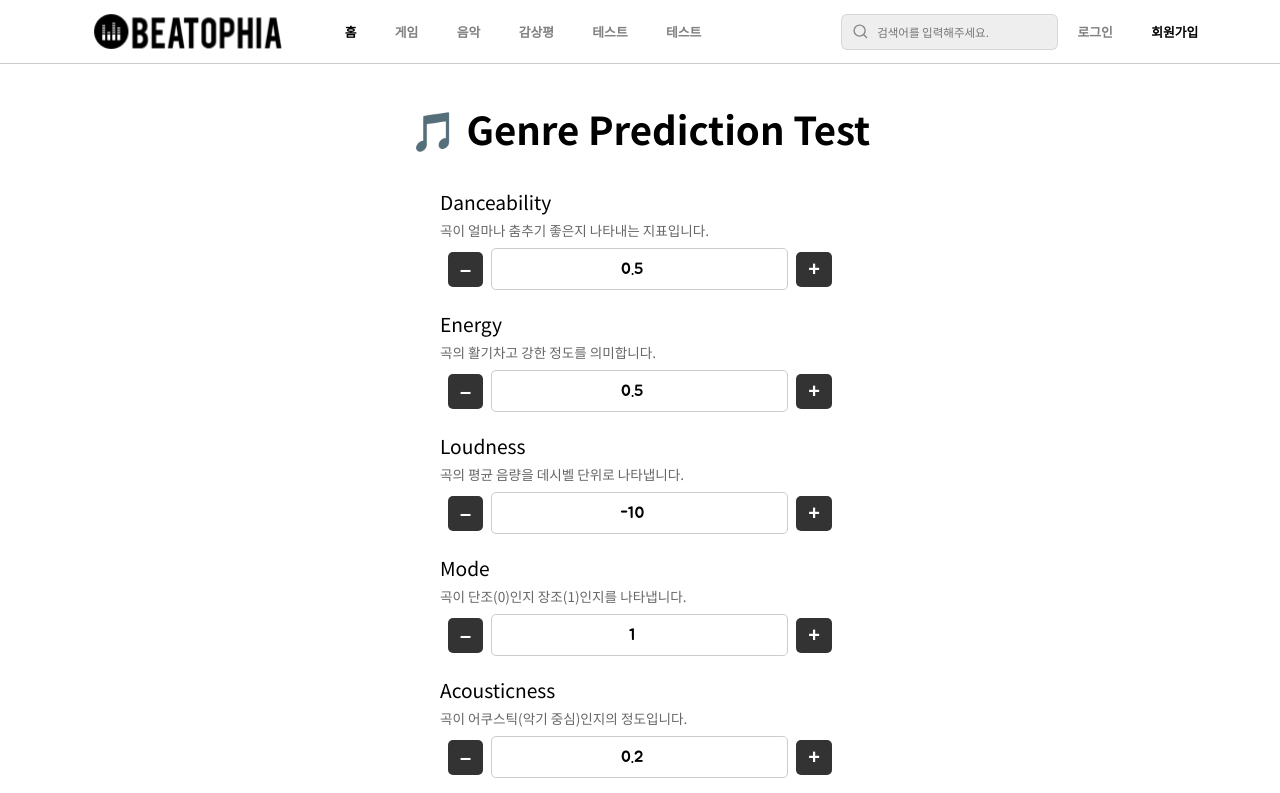
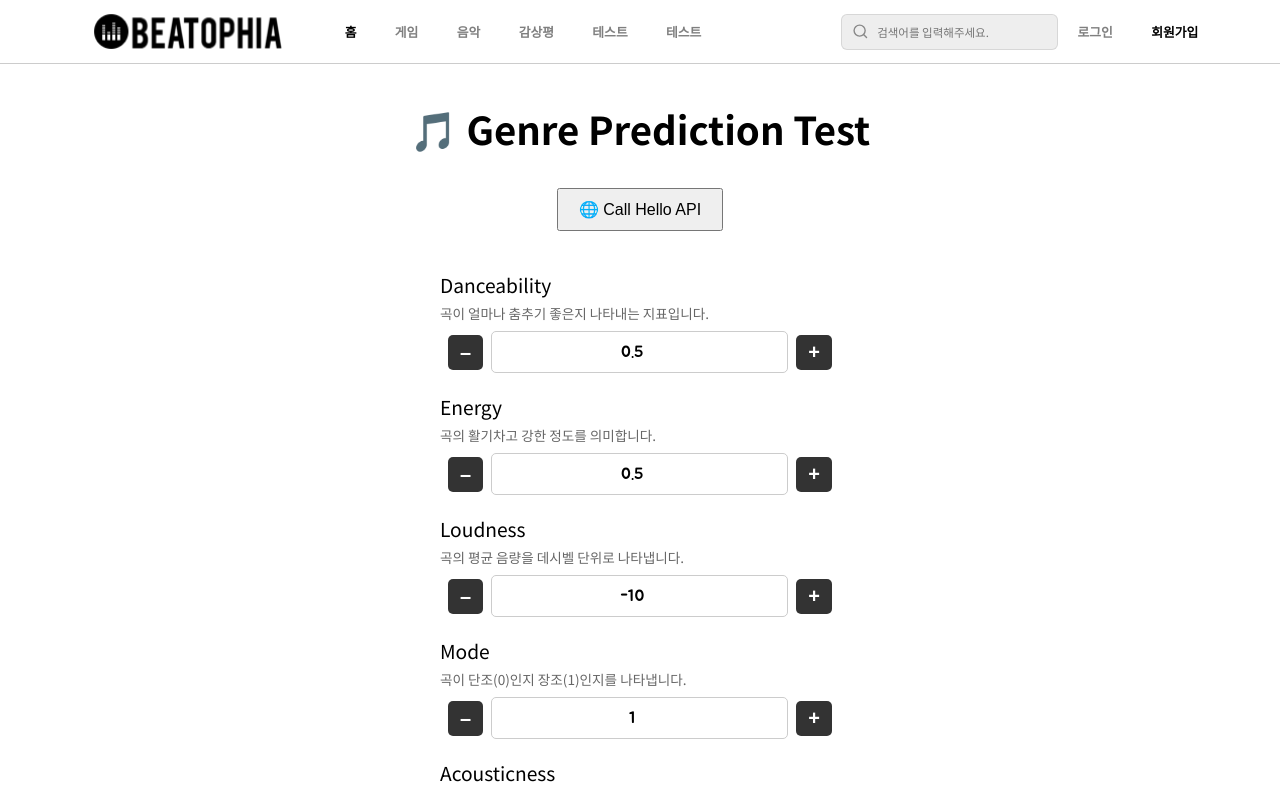
Before and after one commit to rainbreeze/capstone-client, a React (Create React App) app: page /test2 in a window 1280 px wide. Shown: the top 793 px of the page. Built offline with nearby package versions, Linux system fonts and the light colour scheme; grey boxes are pictures that could not be loaded.

Commit message:
테스팅 페이지에 hello API 버튼 추가

```diff
--- a/src/components/testpage2/TestPage2.js
+++ b/src/components/testpage2/TestPage2.js
@@ -4,6 +4,23 @@ import Header from '../common/Header';
 import Footer from '../common/Footer';
 
 const TestPage2 = () => {
+
+    // --- hello API 상태 추가 ---
+    const [helloMessage, setHelloMessage] = useState('');
+    const [helloError, setHelloError] = useState('');
+
+    const callHelloApi = async () => {
+        setHelloError('');
+        setHelloMessage('');
+        try {
+            const apiUrl = `${process.env.REACT_APP_API_URL}/genreapi/hello`;
+            const res = await axios.get(apiUrl);
+            setHelloMessage(res.data.message);
+        } catch (err) {
+            setHelloError('Hello API 호출 실패: ' + err.message);
+        }
+    };
+
     const [formData, setFormData] = useState({
         danceability: 0.5,
         energy: 0.5,
@@ -153,6 +170,14 @@ const TestPage2 = () => {
             <Header />
             <div style={styles.container}>
                 <h1 style={styles.h1}>🎵 Genre Prediction Test</h1>
+                {/* ====== Hello API 테스트 버튼 & 결과 ====== */}
+                <div style={{ marginBottom: 40 }}>
+                    <button onClick={callHelloApi} style={{ padding: '10px 20px', fontSize: 16, cursor: 'pointer' }}>
+                        🌐 Call Hello API
+                    </button>
+                    {helloMessage && <p style={{ marginTop: 10, color: 'green' }}>{helloMessage}</p>}
+                    {helloError && <p style={{ marginTop: 10, color: 'red' }}>{helloError}</p>}
+                </div>
                 <form style={styles.form} onSubmit={(e) => { e.preventDefault(); handlePredict(); }}>
                     {Object.keys(formData).map((key) => (
                         <div key={key} style={styles.inputGroup}>
```
